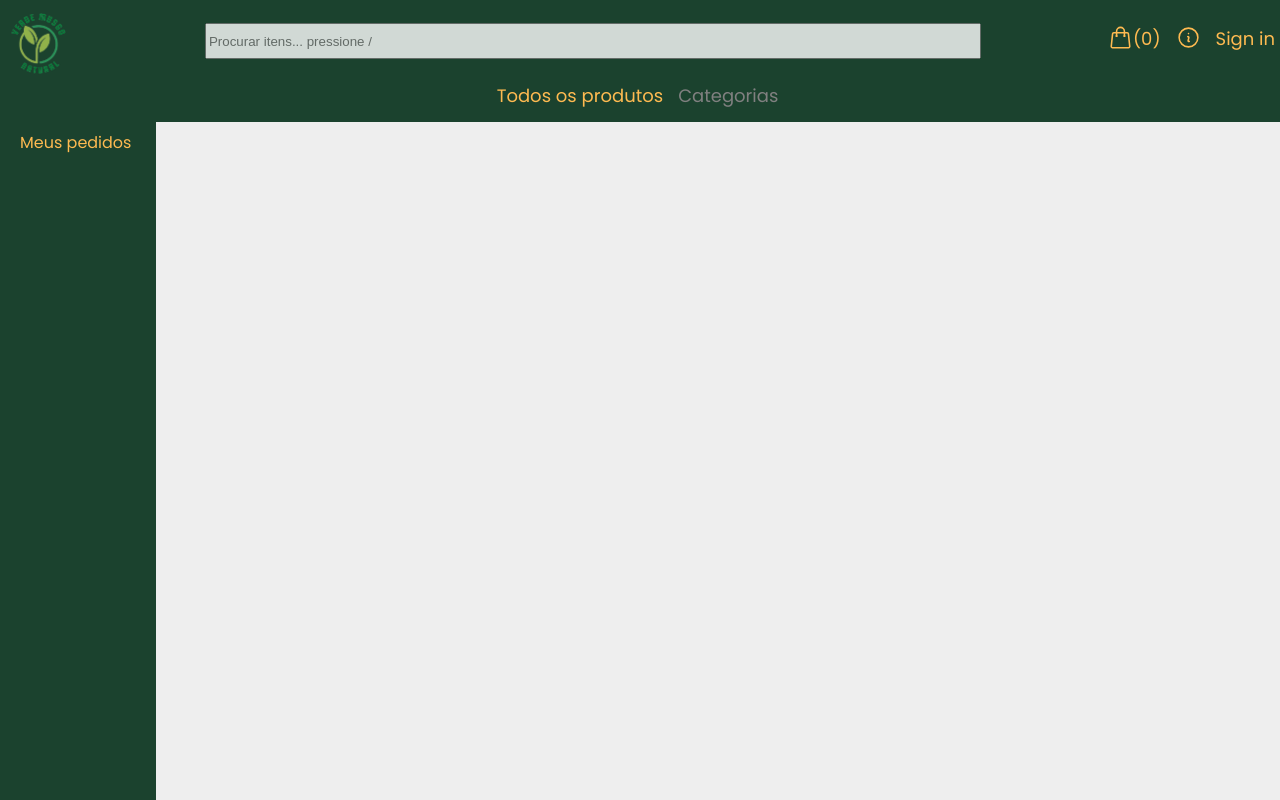
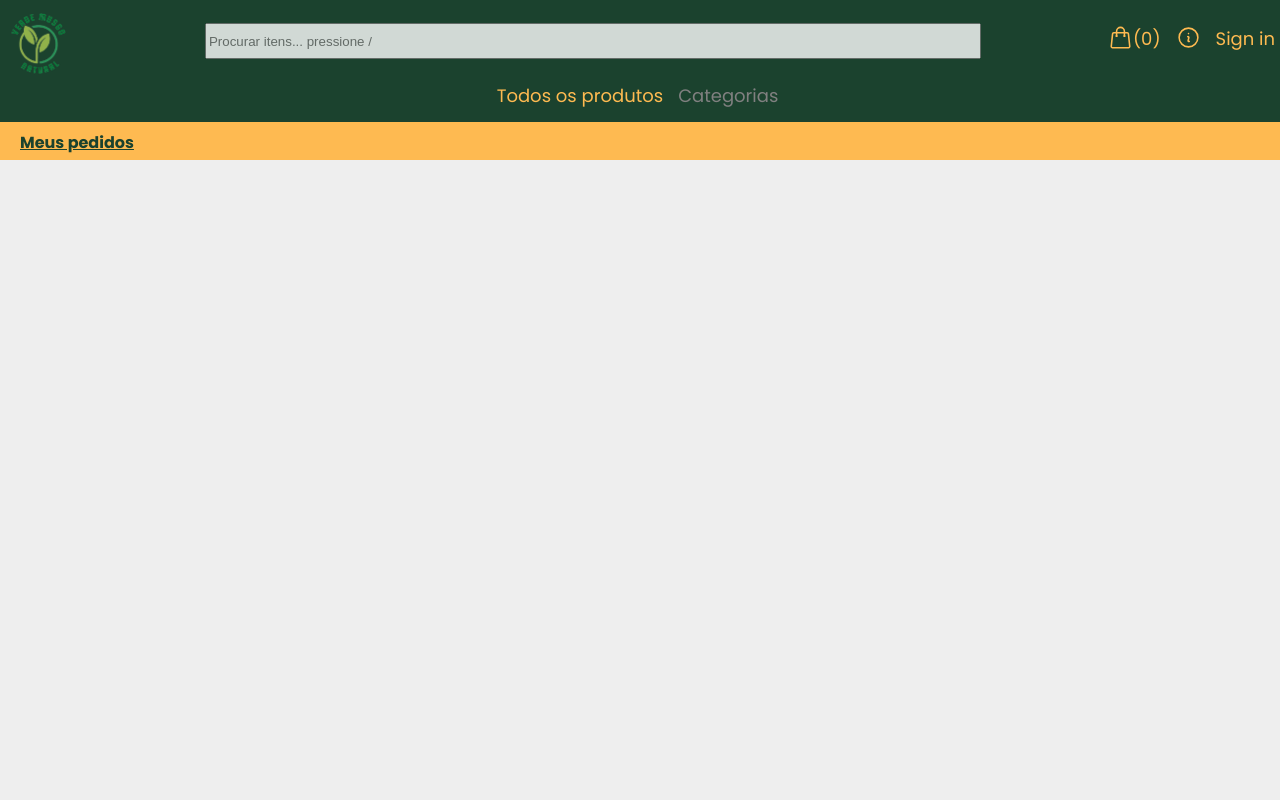
Before and after one commit to jaziel1974/vmn_ecomm_frontend, a Next.js app: page /myAccount in a window 1280 px wide. Shown: the top 800 px of the page. Built offline with nearby package versions, Linux system fonts and the light colour scheme; a web font is replaced by a local one.

Commit message:
account layout test

```diff
--- a/pages/myAccount.js
+++ b/pages/myAccount.js
@@ -1,4 +1,3 @@
-import Center from "@/components/Center";
 import Header from "@/components/Header";
 import Link from "next/link";
 import styled, { css } from "styled-components";
@@ -13,6 +12,44 @@ const COLORS = {
     primaryDark: "#1B422E",
     primaryLight: "#FEBA51",
 };
+
+const Center = styled.div`
+    margin: 0 auto;
+    top: 90px;
+    position: relative;
+    @media screen and (min-width: 769px) {
+        top: 120px;
+    }
+    display: flex;
+    flex-direction: column;
+    align-items: center;
+`;
+
+const Wrapper = styled.div`
+    width: 100vw;
+    flex-wrap: wrap;
+    position: relative;
+    display: flex;
+    @media screen and (max-width: 768px) {
+        justify-content: flex-start;
+        column-gap: 40px;
+    }
+`;
+
+const Menu = styled.div`
+    width: 100vw;
+    background-color: ${COLORS.primaryLight};
+`;
+
+const Side = styled.div`
+    display: flex;
+    flex-direction: row;
+    align-items: start;
+    height: 100vh;
+    gap: 50px;
+    position: relative;
+    width: 100vw;
+`;
 
 export const ErrorContent = styled.div`
     width: 100%;
@@ -56,25 +93,6 @@ export const OrderDetailText = styled.span`
     color: ${COLORS.primaryDark};
 `;
 
-const Wrapper = styled.div`
-    gap: 40px;
-    flex-wrap: wrap;
-    align-items: flex-start;
-    position: relative;
-    left: -20px;
-    display: flex;
-    justify-content: flex-start;
-    @media screen and (max-width: 768px) {
-        justify-content: flex-start;
-        column-gap: 40px;
-    }
-`
-
-const Menu = styled.div`
-    height: 100vh;
-    background-color: ${background};
-`;
-
 const StyledNav = styled.nav`
     display: block;
     gap: 15px;
@@ -97,11 +115,14 @@ const NavLink = styled(Link)`
     ${props => props.color === 'normal' && css`
         color:#FEBA51;
     `}
-    text-decoration:none;
+    ${props => props.color === 'dark' && css`
+        color:${COLORS.primaryDark};
+    `}
     padding-top:10px;
     height: 25px;
     padding-left: 20px;
     padding-right: 20px;
+    font-weight: bold;
 `;
 
 export default function MyAccount({ childToParent }) {
@@ -149,11 +170,12 @@ export default function MyAccount({ childToParent }) {
                 <Wrapper >
                     <Menu>
                         <StyledNav>
-                            <NavLink color={"normal"} href={'#'} onClick={(e) => refreshOrders(e)}>
+                            <NavLink color={"dark"} href={'#'} onClick={(e) => refreshOrders(e)}>
                                 Meus pedidos
                             </NavLink>
                         </StyledNav>
                     </Menu>
+                    <Side>
                         <OrderTitleDiv>
                             {orders.length > 0 && (
                                 <OrderTitle>Lista de pedidos</OrderTitle>
@@ -170,20 +192,14 @@ export default function MyAccount({ childToParent }) {
                             <ul>
                             </ul>
                         </OrderTitleDiv>
-                    <OrderTitleDiv>
+                        <OrderTitleDiv style={{ flexGrow: 1 }}>
                             {order && (
                                 <>
                                     <OrderTitle>Detalhes do pedido</OrderTitle>
-                                <OrderDetailText>Data: {format(order.createdAt, 'dd/MM/yyyy')}</OrderDetailText>
-                                <OrderDetailText>Pago: {order.paid ? 'Sim' : 'Não'}</OrderDetailText>
-                                <OrderDetailText>Status: entregue</OrderDetailText>
-                            </>
-                        )}
-                        {order && (
                                     <Table>
                                         <thead style={{ height: 30 }}>
                                             <tr >
-                                        <th>Produto</th>
+                                                <th style={{ width: "60%" }}>Produto</th>
                                                 <th>Quantidade</th>
                                                 <th>Preço</th>
                                             </tr>
@@ -206,8 +222,14 @@ export default function MyAccount({ childToParent }) {
                                             <tr colspan="3">Total: {orderTotal}</tr>
                                         </tbody>
                                     </Table>
+                                    <br />
+                                    <OrderDetailText>Data: {format(order.createdAt, 'dd/MM/yyyy')}</OrderDetailText>
+                                    <OrderDetailText>Pago: {order.paid ? 'Sim' : 'Não'}</OrderDetailText>
+                                    <OrderDetailText>Status: entregue</OrderDetailText>
+                                </>
                             )}
                         </OrderTitleDiv>
+                    </Side>
                 </Wrapper >
             </Center >
         </>
```
Lines whose indentation alone changed are shown as unchanged.
